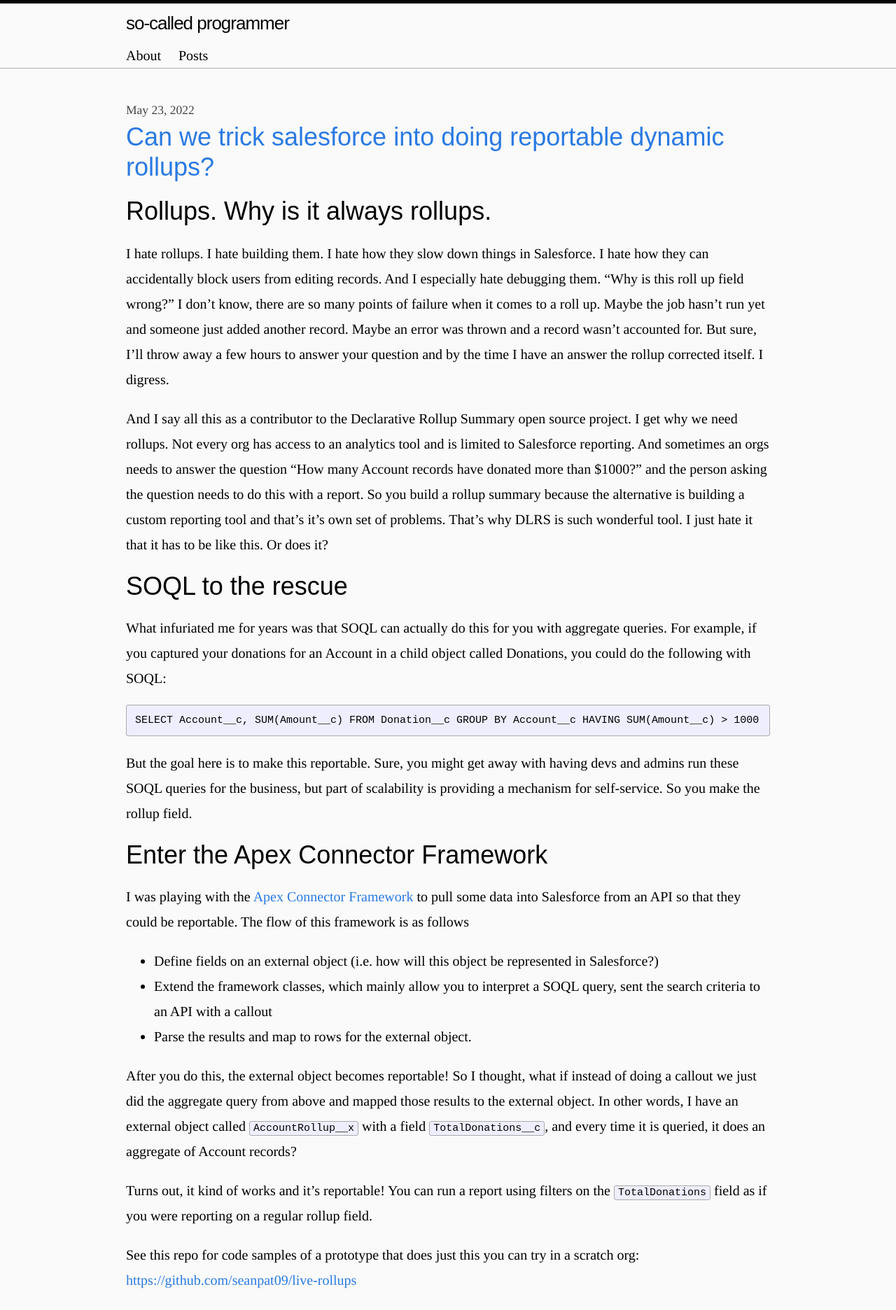
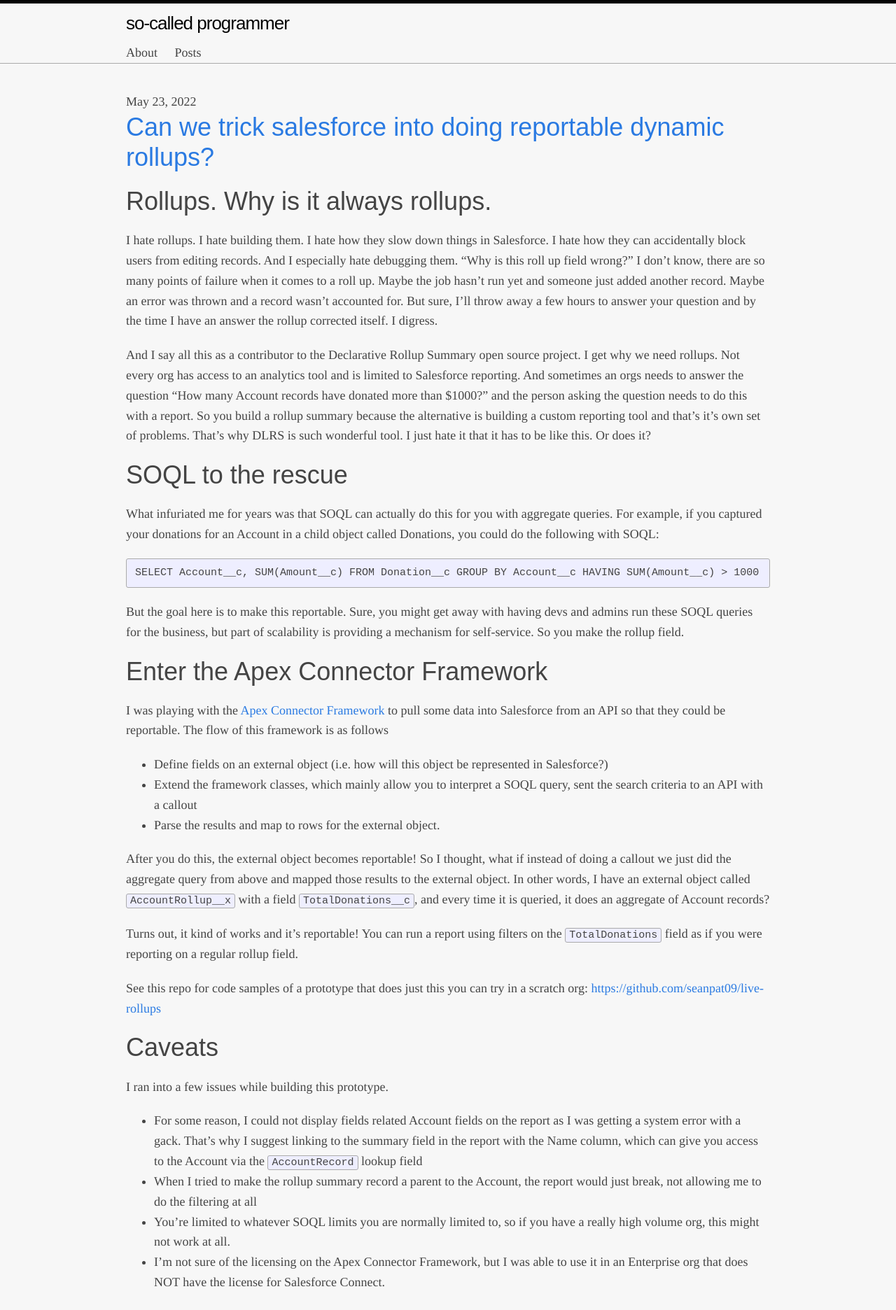
Before and after one commit to seanpat09/seanpat09.github.io, a Jekyll site: the page built from index.html, in a window 1280 px wide. Shown: the top 1872 px of the page at 70% size. Built offline with Jekyll 4.4.1, drawn with Linux system fonts in a browser that asks for light colours; the list of posts is cut into pages by our own code.

Commit message:
simple layout adjusting colors (#20)
* simple layout

* adjusting color

```diff
--- a/_sass/_layout.scss
+++ b/_sass/_layout.scss
@@ -222,10 +222,4 @@
             font-size: 18px;
         }
     }
-
-    p, li {
-        @include media-query($on-palm) {
-            font-size: 14px;
-        }
-    }
 }
--- a/css/main.scss
+++ b/css/main.scss
@@ -8,16 +8,16 @@
 // Our variables
 $title-font-family: Arial, sans-serif;
 $base-font-family: Times, serif;
-$base-font-size:   20px;
+$base-font-size:   18px;
 $base-font-weight: 500;
-$small-font-size:  $base-font-size * 0.875;
-$base-line-height: 1.8;
+$small-font-size:  $base-font-size * 1;
+$base-line-height: 1.6;
 $title-line-height: 1.2;
 
 $spacing-unit:     40px;
 
-$text-color:       #000000;
-$background-color: #fafafa;
+$text-color:       #444444;
+$background-color: #f7f7f7;
 $brand-color:      #2a7ae2;
 
 $grey-color:       #444444;
```
